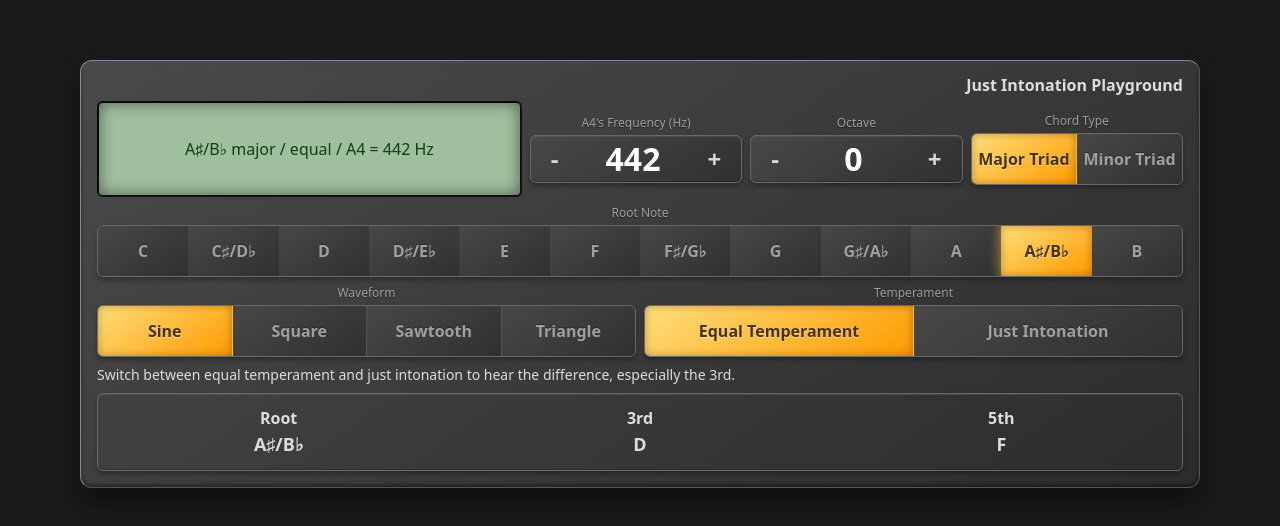
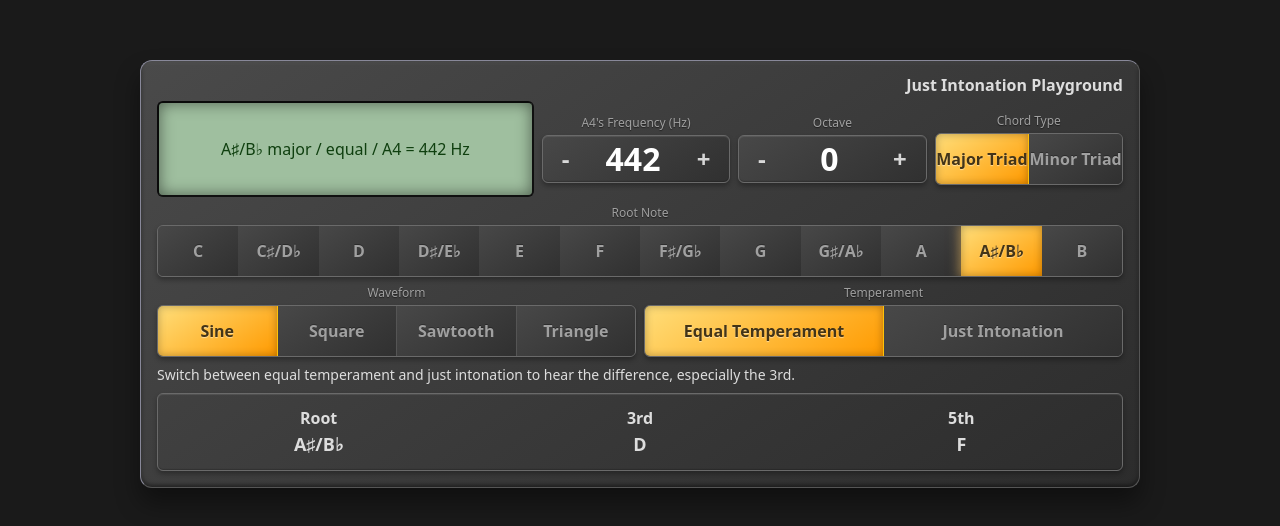
Before and after one commit to Nyoho/just-intonation, a React (Vite) app: page / in a window 1280 px wide. Shown: the part 126-652 px from the top of the page. Built offline with nearby package versions, Linux system fonts and the light colour scheme.

Commit message:
Set max width

```diff
--- a/src/App.tsx
+++ b/src/App.tsx
@@ -285,7 +285,7 @@ export default function App() {
   return (
     <div className="flex justify-center items-center min-h-[100dvh] bg-[#1a1a1a] box-border font-sans overflow-y-auto">
       <div
-        className="rounded-xl px-4 py-2 w-full max-w-md landscape:max-w-none landscape:w-[95vw] landscape:flex landscape:flex-col"
+        className="rounded-xl px-4 py-2 w-full max-w-md landscape:max-w-[min(1000px,95vw)] landscape:flex landscape:flex-col"
         style={{
           color: '#ddd',
           backgroundImage: 'linear-gradient(145deg, #4a4a4a, #2c2c2c)',
```
